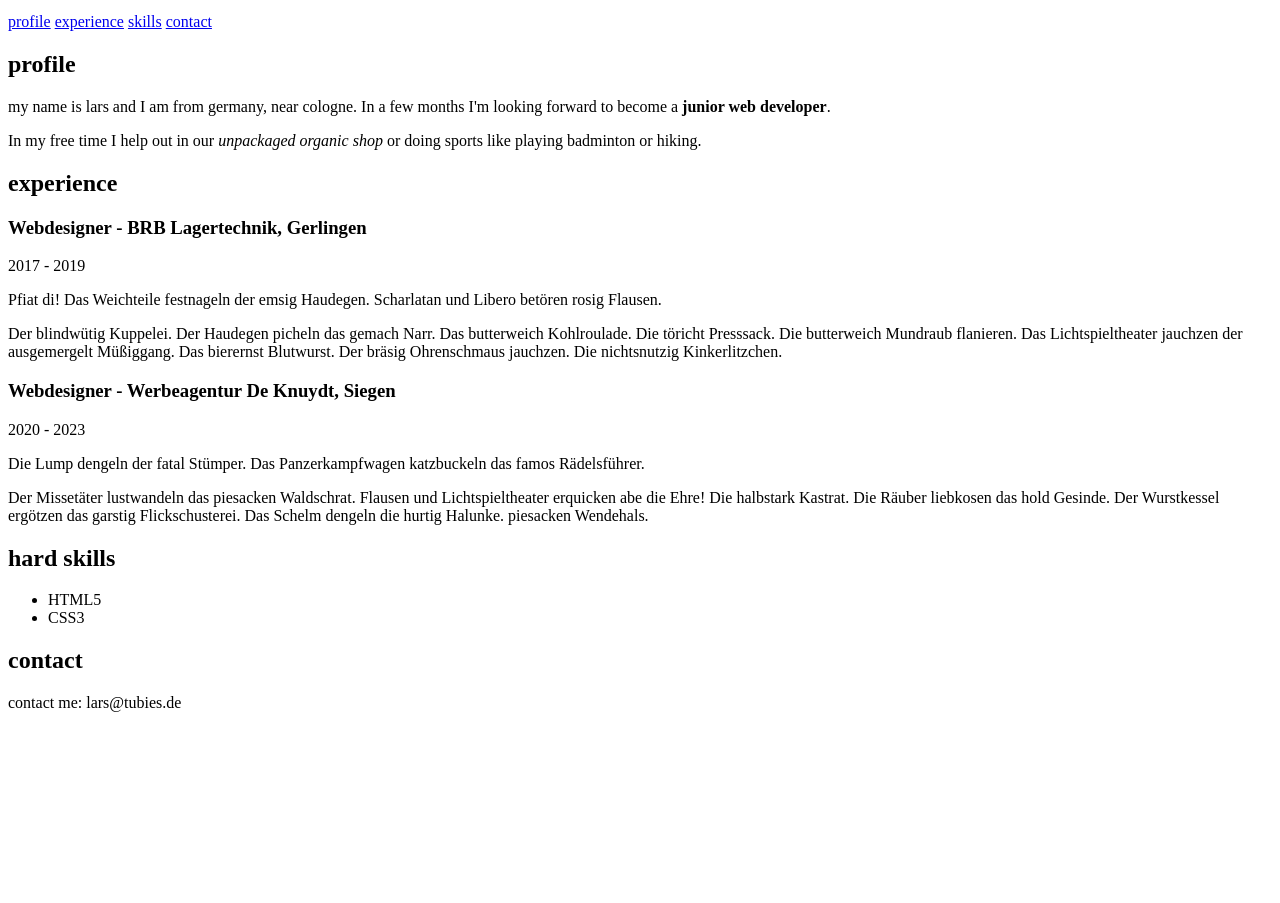
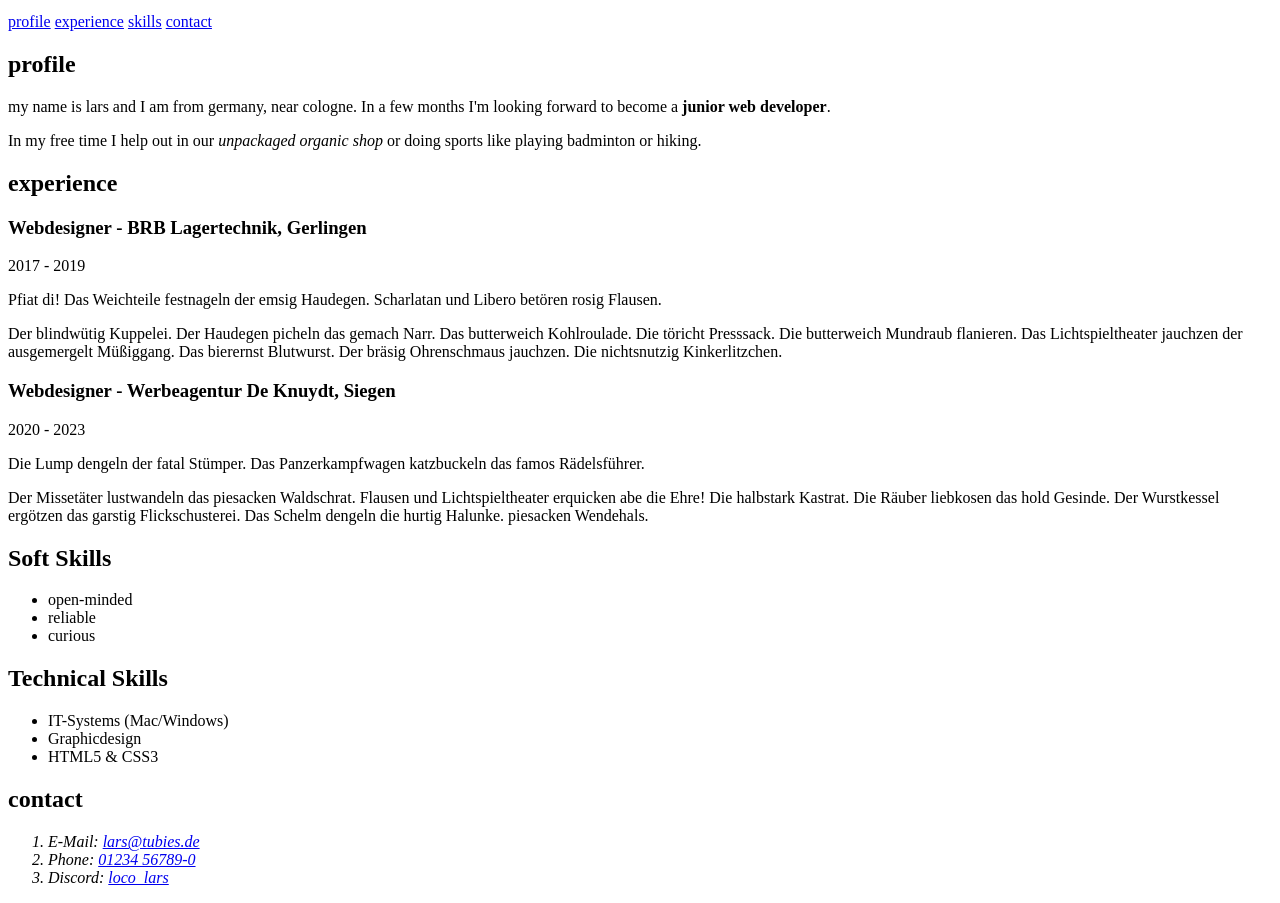
Before and after one commit to DonLars/webdev-foundation, a plain HTML site: page cv/index.html in a window 1280 px wide. Shown: the part 101-1004 px from the top of the page. Before the commit the page ends 829 px from the top, so only its background shows below. Drawn offline with Linux system fonts and the light colour scheme.

Commit message:
adding some skills into lists

```diff
--- a/cv/index.html
+++ b/cv/index.html
@@ -58,19 +58,33 @@
         </article>
 
         <article id="skills">
-            <h2>hard skills</h2>
+            <h2>Soft Skills</h2>
             <section>
                 <ul>
-                    <li>HTML5</li>
-                    <li>CSS3</li>
+                    <li>open-minded</li>
+                    <li>reliable</li>
+                    <li>curious</li>
                 </ul>
-            </section>
+                <h2>Technical Skills</h2>
+                <section>
+                    <ul>
+                        <li>IT-Systems (Mac/Windows)</li>
+                        <li>Graphicdesign</li>
+                        <li>HTML5 & CSS3</li>
+                    </ul>
+                </section>
         </article>
 
         <article id="contact">
             <h2>contact</h2>
             <section>
-                <p>contact me: lars@tubies.de</p>
+                <address>
+                    <ol>
+                        <li>E-Mail: <a href="mailto:lars@tubies.de">lars@tubies.de</a></li>
+                        <li>Phone: <a href="tel://+4912345678">01234 56789-0</a></li>
+                        <li>Discord: <a href="https://discordapp.com/users/loco_lars">loco_lars</a></li>
+                    </ol>
+                </address>
             </section>
         </article>
     </main>
```
